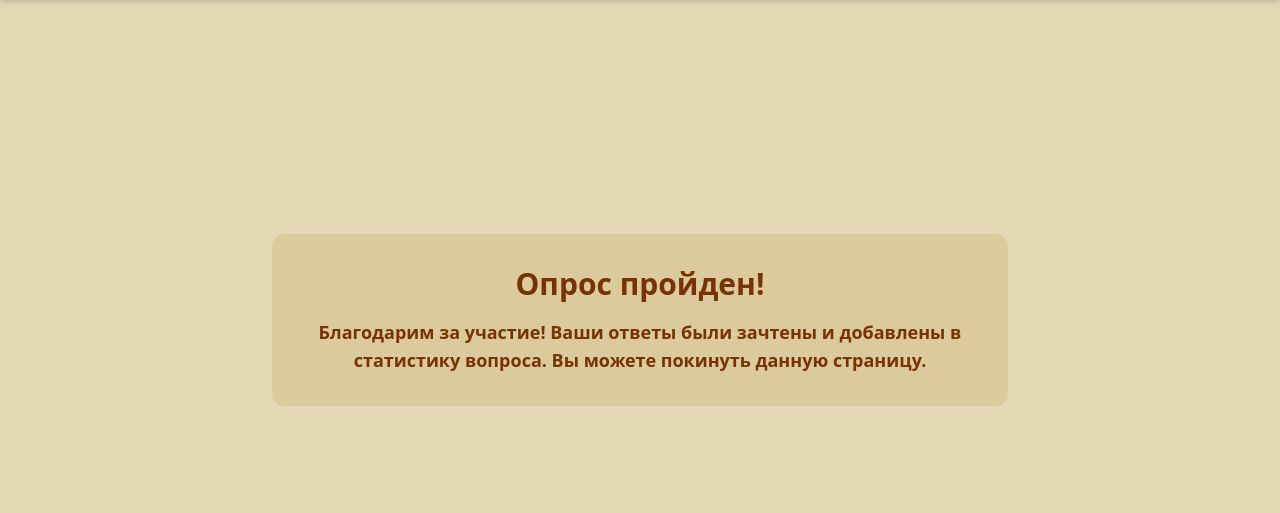
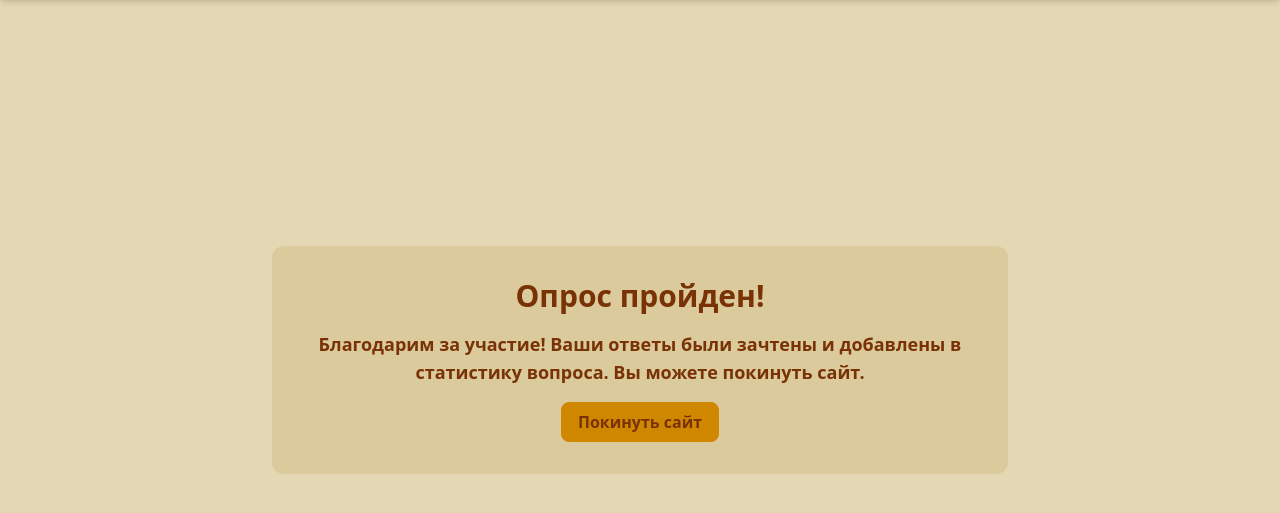
Before and after one commit to VND0/hundred-to-one, a Python web app: template templates/poll_form_done.html in a window 1280 px wide. Shown: the part 80-593 px from the top of the page. Run offline with Jinja, Linux system fonts and the light colour scheme; the template is opened without the code that fills it, so the values that code supplies are empty; style sheets or scripts are compiled from the project's sources.

Commit message:
- Add button for leaving website when poll-form is done - Add more info about game-questions

```diff
--- a/templates/poll_form_done.html
+++ b/templates/poll_form_done.html
@@ -2,12 +2,15 @@
 
 {% block content %}
     <main class="flex items-center min-h-[calc(100vh-5rem)]">
-        <div class="max-w-3xl -mt-20 mx-auto px-4">
-            <div class="w-full bg-base-300 rounded-xl text-center p-8">
-                <h1 class="font-bold text-3xl mb-4">Опрос пройден!</h1>
+        <div class="max-w-3xl mx-auto px-4">
+            <div class="w-full bg-base-300 rounded-xl text-center space-y-4 p-8">
+                <h1 class="font-bold text-3xl">Опрос пройден!</h1>
+
                 <p class="font-semibold text-lg">
-                    Благодарим за участие! Ваши ответы были зачтены и добавлены в статистику вопроса. Вы можете покинуть данную страницу.
+                    Благодарим за участие! Ваши ответы были зачтены и добавлены в статистику вопроса. Вы можете покинуть сайт.
                 </p>
+
+                <a class="btn btn-accent text-base rounded-lg" href="https://google.com">Покинуть сайт</a>
             </div>
         </div>
     </main>
```
Also changed, not shown: templates/game_info.html (+6 -3 lines).
